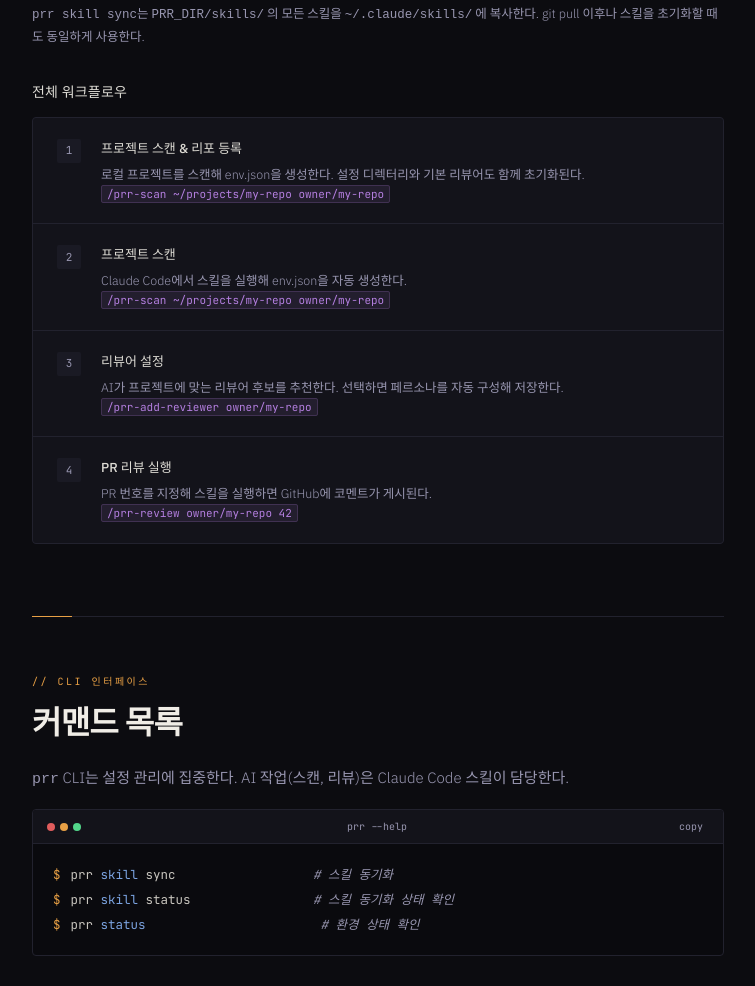
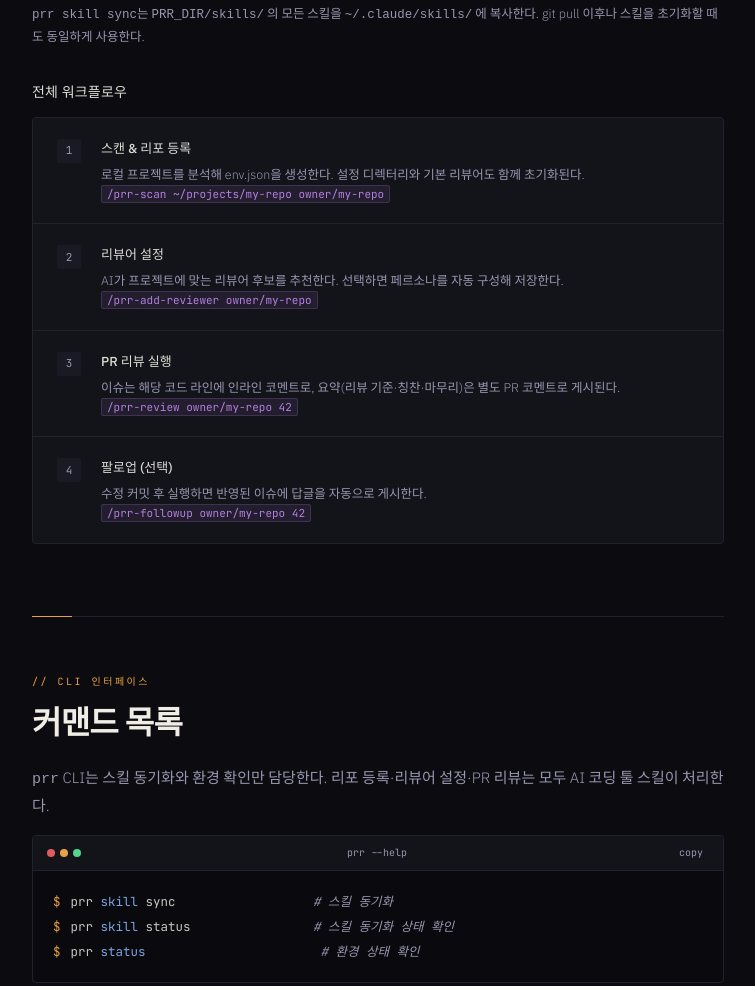
Before and after one commit to Kubonsang/PRReviewer, a plain HTML site: page docs/index.html in a window 1280 px wide. Shown: the part 1979-2965 px from the top of the page, without its empty margins (312-1067 px from the left). Drawn offline with nearby package versions, Linux system fonts and the light colour scheme; a web font is replaced by a local one.

Commit message:
docs: sync README and docs with current architecture
- README: update overview (all 4 skills listed, inline comment note),
  add /prr-followup to usage steps
- docs/index.html: fix duplicate workflow steps (was showing /prr-scan
  twice), add followup step, update CLI section description

```diff
--- a/docs/index.html
+++ b/docs/index.html
@@ -795,29 +795,29 @@
         <div class="step">
           <div class="step-num">1</div>
           <div>
-            <div class="step-title">프로젝트 스캔 &amp; 리포 등록</div>
-            <div class="step-desc">로컬 프로젝트를 스캔해 env.json을 생성한다. 설정 디렉터리와 기본 리뷰어도 함께 초기화된다.<br><span class="skill-cmd">/prr-scan ~/projects/my-repo owner/my-repo</span></div>
+            <div class="step-title">스캔 &amp; 리포 등록</div>
+            <div class="step-desc">로컬 프로젝트를 분석해 env.json을 생성한다. 설정 디렉터리와 기본 리뷰어도 함께 초기화된다.<br><span class="skill-cmd">/prr-scan ~/projects/my-repo owner/my-repo</span></div>
           </div>
         </div>
         <div class="step">
           <div class="step-num">2</div>
-          <div>
-            <div class="step-title">프로젝트 스캔</div>
-            <div class="step-desc">Claude Code에서 스킬을 실행해 env.json을 자동 생성한다.<br><span class="skill-cmd">/prr-scan ~/projects/my-repo owner/my-repo</span></div>
-          </div>
-        </div>
-        <div class="step">
-          <div class="step-num">3</div>
           <div>
             <div class="step-title">리뷰어 설정</div>
             <div class="step-desc">AI가 프로젝트에 맞는 리뷰어 후보를 추천한다. 선택하면 페르소나를 자동 구성해 저장한다.<br><span class="skill-cmd">/prr-add-reviewer owner/my-repo</span></div>
           </div>
         </div>
         <div class="step">
+          <div class="step-num">3</div>
+          <div>
+            <div class="step-title">PR 리뷰 실행</div>
+            <div class="step-desc">이슈는 해당 코드 라인에 인라인 코멘트로, 요약(리뷰 기준·칭찬·마무리)은 별도 PR 코멘트로 게시된다.<br><span class="skill-cmd">/prr-review owner/my-repo 42</span></div>
+          </div>
+        </div>
+        <div class="step">
           <div class="step-num">4</div>
           <div>
-            <div class="step-title">PR 리뷰 실행</div>
-            <div class="step-desc">PR 번호를 지정해 스킬을 실행하면 GitHub에 코멘트가 게시된다.<br><span class="skill-cmd">/prr-review owner/my-repo 42</span></div>
+            <div class="step-title">팔로업 (선택)</div>
+            <div class="step-desc">수정 커밋 후 실행하면 반영된 이슈에 답글을 자동으로 게시한다.<br><span class="skill-cmd">/prr-followup owner/my-repo 42</span></div>
           </div>
         </div>
       </div>
@@ -830,7 +830,7 @@
       <div class="section-label">// CLI 인터페이스</div>
       <h2>커맨드 목록</h2>
 
-      <p><code>prr</code> CLI는 설정 관리에 집중한다. AI 작업(스캔, 리뷰)은 Claude Code 스킬이 담당한다.</p>
+      <p><code>prr</code> CLI는 스킬 동기화와 환경 확인만 담당한다. 리포 등록·리뷰어 설정·PR 리뷰는 모두 AI 코딩 툴 스킬이 처리한다.</p>
 
       <div class="cli-block">
         <div class="cli-bar">
```
Also changed, not shown: 1 other file.
